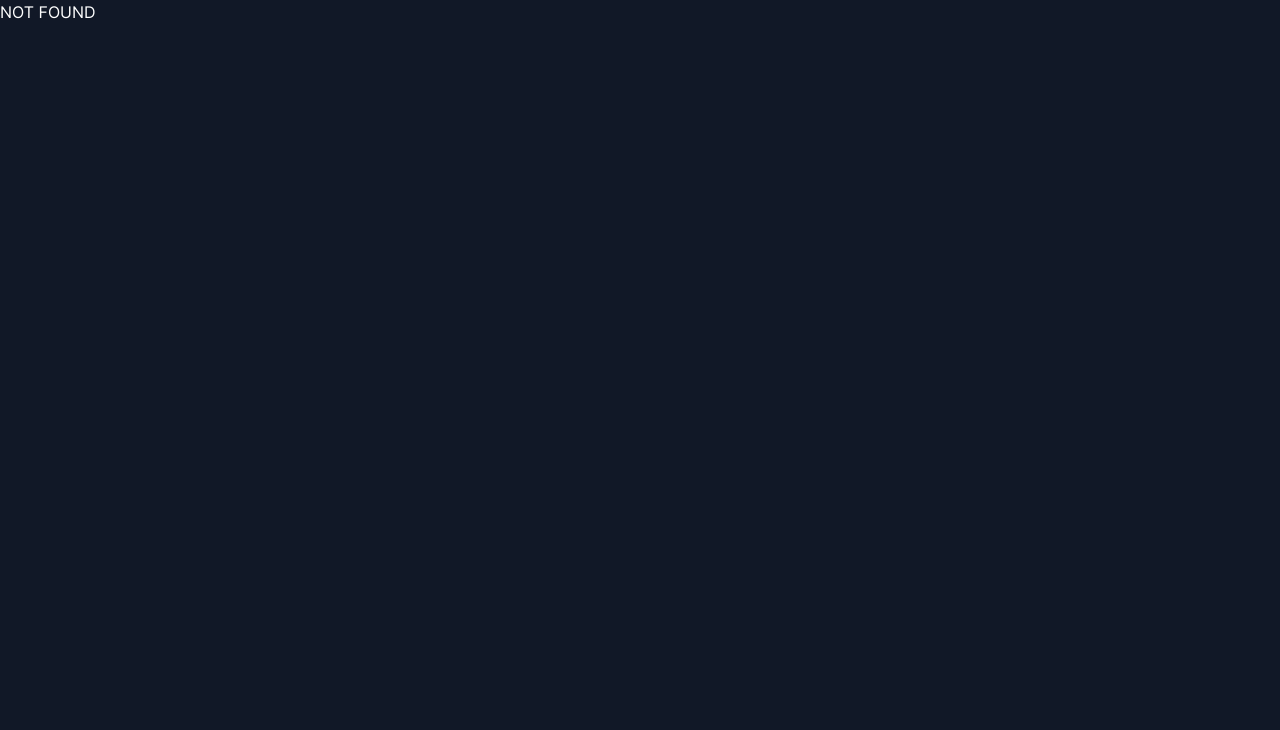
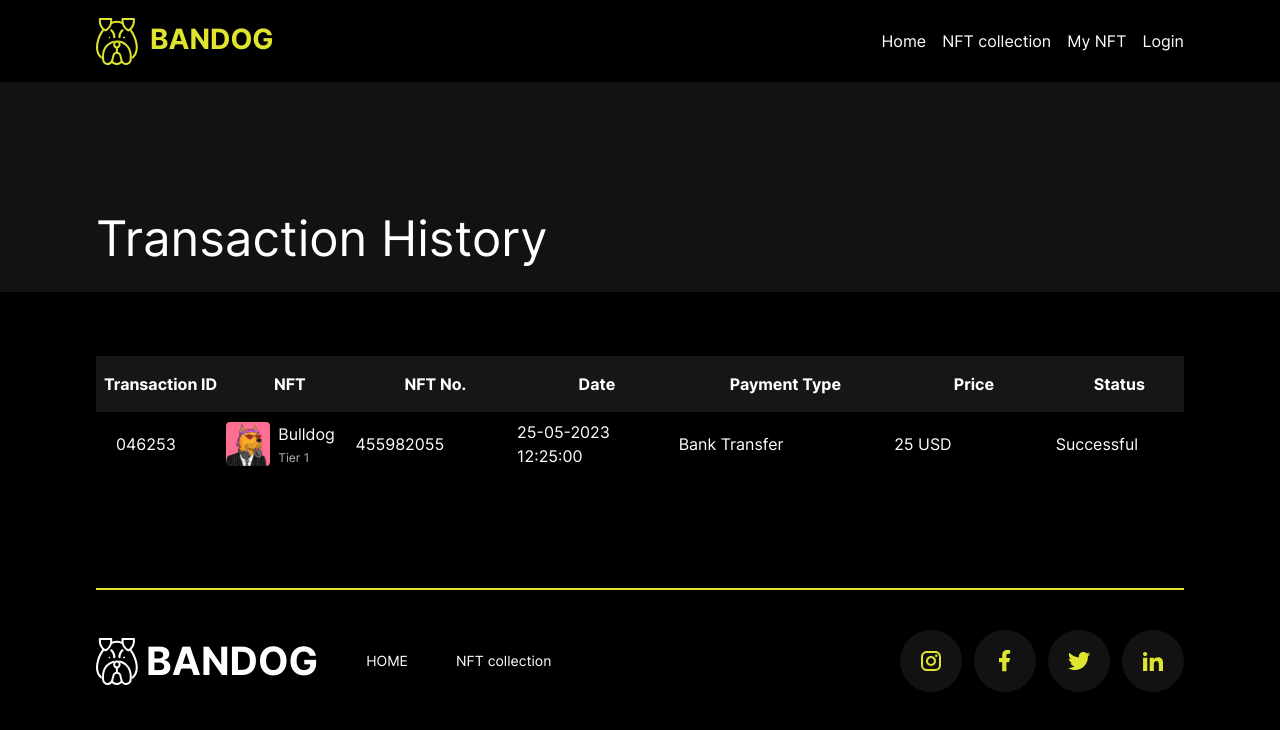
Before and after one commit to Praful2511/bandog-qa, a React (Vite) app: page /transaction in a window 1280 px wide. Shown: the top 730 px of the page. Built offline with nearby package versions, Linux system fonts and the light colour scheme.

Commit message:
transaction page added

```diff
--- a/src/components/buttons/primaryButton.jsx
+++ b/src/components/buttons/primaryButton.jsx
@@ -19,6 +19,7 @@ export const PrimaryButton = ({
         height: typeof height === "number" ? pxToEm(height) : height,
         borderRadius: pxToEm(radius),
         fontSize: pxToEm(fontSize),
+
       };
 
     return (
--- /dev/null
+++ b/src/components/homeComponents/secondCoverPage.jsx
@@ -0,0 +1,48 @@
+import React from "react";
+import star1 from "../../assets/StarOne.svg";
+import star2 from "../../assets/StarTwo.svg";
+import coverpageimage2 from "../../assets/coverPageImage2.svg";
+import arrow from "../../assets/ButtonArrow.svg";
+import { SecondaryButton } from "../buttons/secondaryButton";
+
+const SecondCoverPage = () => {
+  return (
+    <div className="w-full ">
+      <div className=" flex flex-col w-full md:mb-80 mb-52  ">
+        <div className="flex justify-center md:mt-5 mt-1 ">
+          <div className="w-[772px] font-inter text-3xl md:text-5xl lg:text-6xl font-extrabold relative">
+            <span className="flex items-center justify-center text-center md:leading-[4.5rem] ">
+              Discover Rare Collections of Arts & NFTs
+            </span>
+            <span className="absolute md:left-[68%] lg:left-[77%] top-1/2 mt-5 transform -translate-y-1/2">
+              <img src={star1} alt="" className="sm:w-5 w-0" />
+            </span>
+            <span className="absolute md:left-[71%] lg:left-[79%] top-1/2 mt-4 transform -translate-y-1/2">
+              <img src={star2} alt="" className="sm:w-3 w-0" />
+            </span>
+          </div>
+        </div>
+        <div className="flex justify-center mt-5  ">
+          <span className=" w-[572px] md:text-base text-xs text-center opacity-80    ">
+            Lorem ipsum dolor sit amet consectetur. Quam integer aliquam odio
+            urna leo a imperdiet et. Tristique id nec sed faucibus.
+          </span>
+        </div>
+        <div className="w-full flex justify-center h-[56px] mb-20 md:mb-5 ">
+          <div className="w-[264px] mt-[20rem] 2xl:mt-[20rem]   ">
+            <SecondaryButton height={56}>
+              <span className="text-[#DFE42F] font-light flex ">
+                View Collection <img src={arrow} alt="" className="ml-3"></img>{" "}
+              </span>
+            </SecondaryButton>
+          </div>
+        </div>
+        <div className=" w-full absolute sm:mt-36  lg:mt-32 xl:mt-44 2xl:mt-20  mt-52 ">
+          <img src={coverpageimage2} alt="" className="w-full max-h-[600px]  "></img>
+        </div>
+      </div>
+    </div>
+  );
+};
+
+export default SecondCoverPage;
--- a/src/components/navbar/navbar.jsx
+++ b/src/components/navbar/navbar.jsx
@@ -14,6 +14,7 @@ export const Navbar = (params) => {
     setToggle(!toggle);
   }
   return (
+
     <div className=" w-full px-4 lg:px-24 3xl:px-10 pt-8 sm:pt-10 pb-10 items-center flex h-[82px]">
       <div className="w-full mx-auto flex justify-between items-center">
         <div className="flex  font-bold">
--- /dev/null
+++ b/src/components/transactionComponents/transactionComp.jsx
@@ -0,0 +1,37 @@
+import React from "react";
+import img from "../../assets/transactionImage.svg";
+
+const TransactionComp = (props) => {
+  return (
+    <tbody className="border-[#272728]">
+      <tr>
+        <td className="p-5">
+          <span>{props.transactionID}</span>
+        </td>
+        <td>
+          <div className="flex">
+            <img src={img} alt=""></img>
+            <div className="ml-2">
+              <div>{props.nftName}</div>
+              <div className="text-xs mt-1 opacity-70">{props.nftTier}</div>
+            </div>
+          </div>
+        </td>
+        <td>{props.nftNo}</td>
+        <td>
+          <div>
+            <div>{props.date}</div>
+            <div>{props.time}</div>
+          </div>
+        </td>
+        <td>
+          <div>{props.paymentType}</div>
+        </td>
+        <td>{props.price}</td>
+        <td>{props.status}</td>
+      </tr>
+    </tbody>
+  );
+};
+
+export default TransactionComp;
--- a/src/pages/home.jsx
+++ b/src/pages/home.jsx
@@ -2,10 +2,12 @@ import CollectionSection from "../components/homeComponents/collectionSection"
 import CoverPage from "../components/homeComponents/coverPage"
 import FeatureSection from "../components/homeComponents/featureSection"
 import InfoNFT from "../components/homeComponents/infoNFT"
+import SecondCoverPage from "../components/homeComponents/secondCoverPage"
 
 export const Home = () => {
   return <>
-  <CoverPage />
+  {/* <CoverPage /> */}
+  <SecondCoverPage />
   <FeatureSection/>
   <InfoNFT/>
   <CollectionSection/>
--- /dev/null
+++ b/src/pages/transactionHistory.jsx
@@ -0,0 +1,51 @@
+import React from "react";
+import TransactionComp from "../components/transactionComponents/transactionComp";
+
+const TransactionHistory = () => {
+    const transactionData = {
+        transactionID: "046253",
+        nftName: "Bulldog",
+        nftTier: "Tier 1",
+        nftNo: "455982055",
+        date: "25-05-2023",
+        time: "12:25:00",
+        paymentType: "Bank Transfer",
+        price: "25 USD",
+        status: "Successful",
+      };
+  return (
+    <div className="mb-64">
+      <div className="h-[210px]  bg-opacity-[0.07] bg-white">
+        <div className="px-4 lg:px-24 3xl:px-10 pt-8 sm:pt-10 pb-10">
+          <h1 className="text-[49px] mt-20">Transaction History</h1>
+        </div>
+        <div>
+          {/* </div> */}
+
+          <div className="w-full px-4 lg:px-24 3xl:px-10 pt-8 sm:pt-10 pb-10 overflow-x-auto table-min-h">
+            <table className="w-full table-auto table">
+              <thead className="bg-[#161617] rounded-md header-table w-full">
+                <th className="min-w-[120px] py-4 ">Transaction ID</th>
+                <th className="min-w-[120px] py-4  ">NFT</th>
+                <th className="min-w-[150px] py-4 ">NFT No.</th>
+                <th className="min-w-[150px] py-4 ">Date</th>
+                <th className="min-w-[200px] py-4 ">
+                Payment Type
+                </th>
+                <th className="min-w-[150px] py-4 ">Price</th>
+                <th className="min-w-[120px] py-4 ">Status</th>
+              </thead>
+
+              <TransactionComp {...transactionData} />
+
+
+
+            </table>
+          </div>
+        </div>
+      </div>
+    </div>
+  );
+};
+
+export default TransactionHistory;
--- a/src/router.jsx
+++ b/src/router.jsx
@@ -7,7 +7,7 @@ import { AuthLayout } from "./layouts/authLayout";
 import { OTP } from "./pages/otp";
 import { CollectionsDetailPage } from "./pages/collectionsDetailPage";
 import { CollectionPage } from "./pages/collectionsPage";
-import { BankDetailPage } from "./components/bankComponent/bankComponent";
+import { BankDetailPage } from "./components/bankComponents/bankComponent";
 import { ProfilePage } from "./pages/profilePage";
 import { MyNfts } from "./components/profileComponents/mynfts";
 import { CooldownNfts } from "./components/profileComponents/cooldownNfts";
@@ -15,6 +15,7 @@ import ForgetPassword from "./pages/forgetPassword";
 import ForgetPasswordOTP from "./pages/forgetPasswordOTP";
 import ResetPassword from "./pages/updatePassword";
 import UpdatePassword from "./pages/updatePassword";
+import TransactionHistory from "./pages/transactionHistory";
 
 export const Routers = (params) => {
     return (
@@ -31,6 +32,7 @@ export const Routers = (params) => {
                             <Route index path="" element={<MyNfts />} />
                             <Route path="my-cooldown-nft" element={<CooldownNfts />} />
                         </Route>
+                        <Route path="/transaction" element={<TransactionHistory/>}/>
                     </Route>
                     <Route element={<AuthLayout />}>
                         <Route path="/signup" element={<Signup />} />
@@ -39,7 +41,9 @@ export const Routers = (params) => {
                         <Route  path="/forgetpassword" element={<ForgetPassword/>} />
                         <Route path="/forgetpasswordotp" element={<ForgetPasswordOTP/>}/>
                         <Route path="/updatepassword" element={<UpdatePassword />}/>
+
                     </Route>
+
                     <Route path='*' element={<>NOT FOUND</>} />
                 </Routes>
             </BrowserRouter>
```
Also changed, not shown: src/assets/transactionImage.svg (added), src/components/bankComponents/bankComponent.jsx (renamed from src/components/bankComponent/bankComponent.jsx), 1 other file (tests, documents, lock files or other folders).
